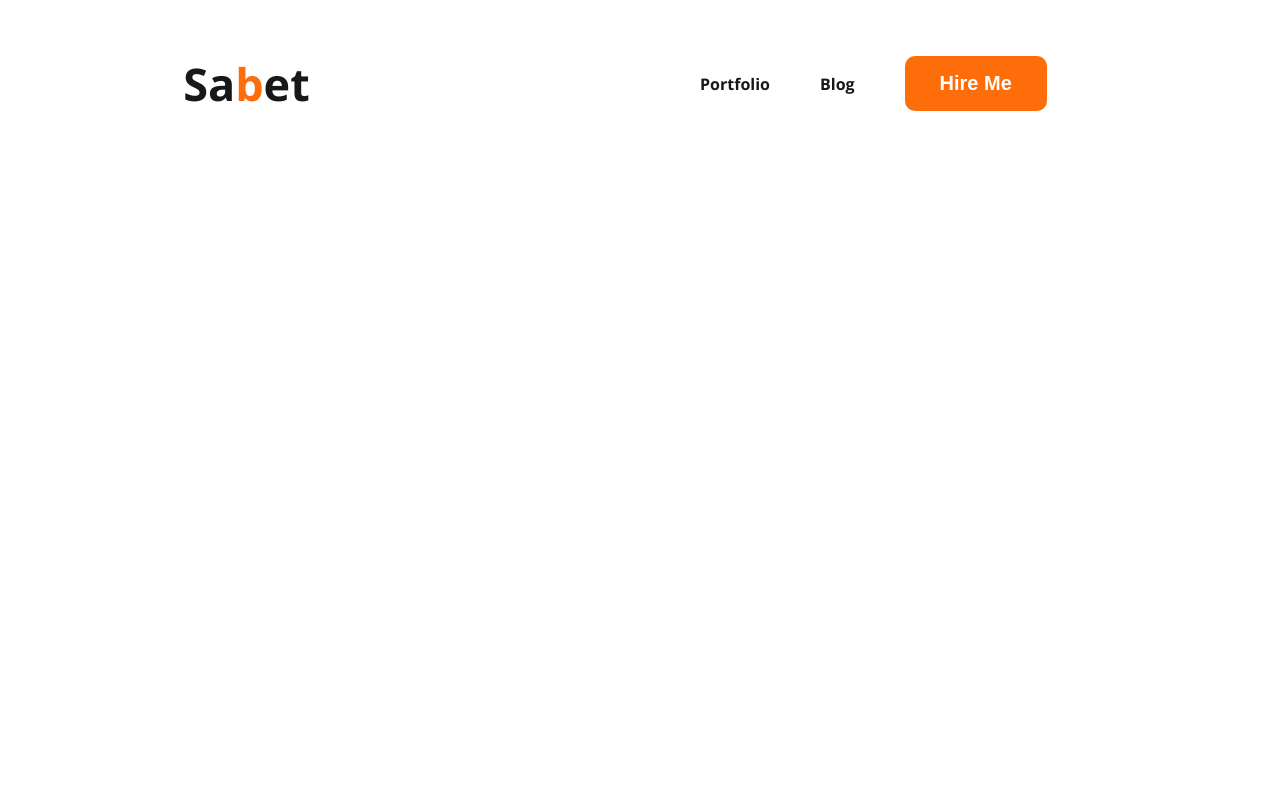
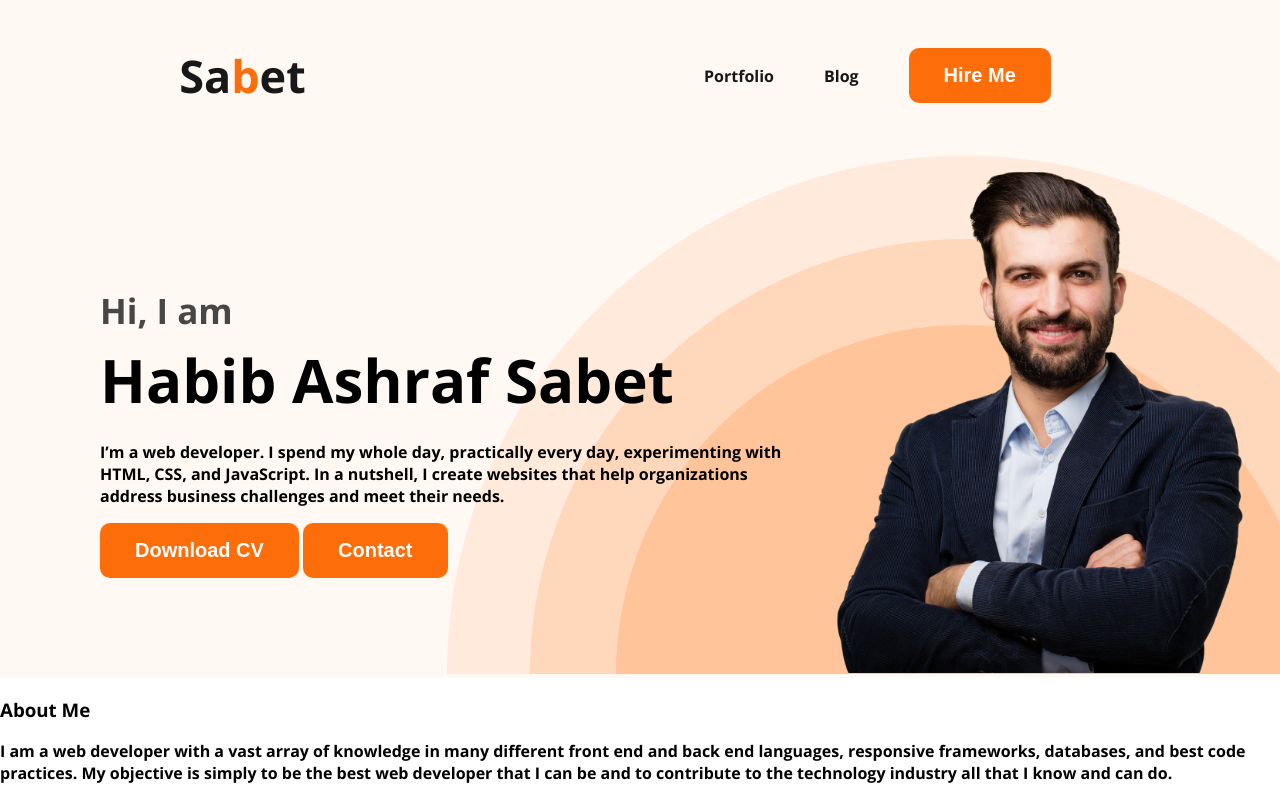
Before and after one commit to HabibAshrafSabet/web-portfolio, a plain HTML site: page index.html in a window 1280 px wide. Drawn offline with nearby package versions, Linux system fonts and the light colour scheme.

Commit message:
complete banner area

```diff
--- a/index.html
+++ b/index.html
@@ -10,11 +10,11 @@
     <link rel="stylesheet" href="style.css">
 </head>
 <body>
-    <header>
+    <header class="header">
         <!-- this is nav bar -->
             <nav>
                 <div>
-                    <h3 class="logo">Sa<span>b</span>et</h3>
+                     <h3 class="logo">Sa<span>b</span>et</h3>
                 </div>
                 <div>
                     <ul>
@@ -26,7 +26,22 @@
             </nav>
     </header>
     <main>
-
+        <section class="banner">
+            <div>
+                <h3 class="intro">Hi, I am</h3>
+                <h1 class="full-name">Habib Ashraf Sabet</h1>
+                <p>I’m a web developer. I spend my whole day, practically every day, experimenting with HTML, CSS, and JavaScript. In a nutshell, I create websites that help organizations address business challenges and meet their needs.</p>
+                <button class="common-btn">Download CV</button> <button class="common-btn">Contact</button>
+            </div>
+            <div>
+                <img class="profile-pic" src="images/hardy.png" alt="">
+            </div>
+        </section>
+        <!-- about us section  -->
+        <section class="about-side">
+            <h3>About Me</h3>
+            <p>I am a web developer with a vast array of knowledge in many different front end and back end languages, responsive frameworks, databases, and best code practices. My objective is simply to be the best web developer that I can be and to contribute to the technology industry all that I know and can do.</p>
+        </section>
     </main>
     <footer>
 
--- a/style.css
+++ b/style.css
@@ -1,5 +1,7 @@
 body{
     font-family: 'Open Sans', sans-serif;
+    margin: 0;
+    padding: 0;
 }
 /* Nav related style */
 span{
@@ -37,3 +39,32 @@ nav a{
     text-decoration: none;
     color:#181818 ;
 }
+.header{
+    background-color: #FFF8F3;
+}
+/* banner side style  */
+.banner{
+    display: flex;
+    padding: 0px 30px 0px 100px;
+    align-items: center;
+    justify-content: space-around;
+    background: #FFF8F3;
+    background-image: url(images/header_bg.png);
+    background-repeat: no-repeat;
+    background-position: right;
+}
+.profile-pic{
+    width: 451px;
+    bottom: o;
+}
+.intro{
+    font-size: 35px;
+    color: #474747;
+    margin-bottom: 0;
+}
+.full-name{
+    font-size: 60px;
+    font-weight: 700;
+    margin-top: 5px;
+    margin-bottom: 20px;
+}
```
Also changed, not shown: images/developer.png (added), images/hardy.png (added), images/header_bg.png (added), images/icons/facebook.png (added), images/icons/insta.png (added), images/icons/js.png (added), images/icons/mongo.png (added), images/icons/nodejs.png (added), images/icons/react.png (added), images/icons/twitter.png (added).
